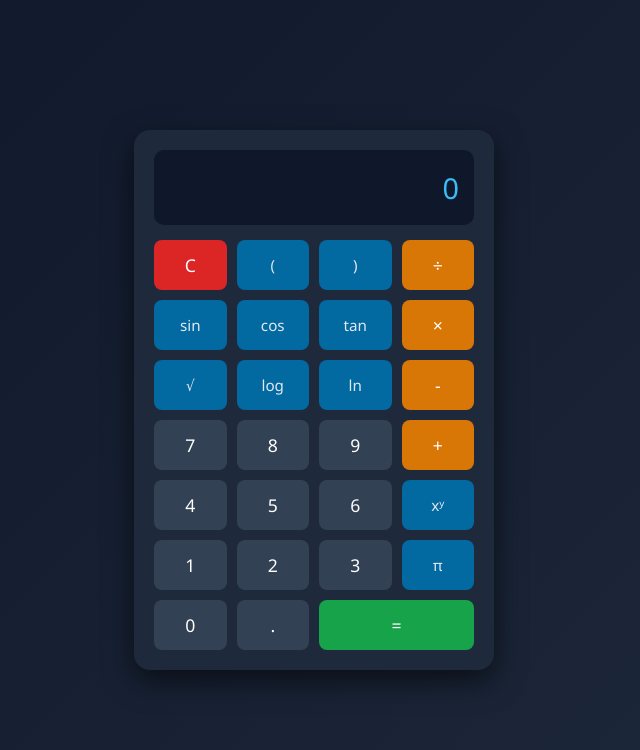
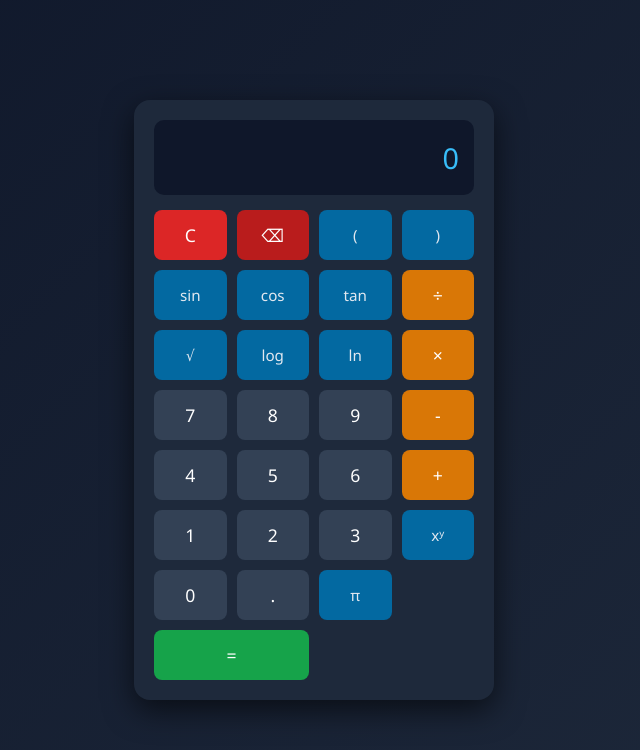
Before and after one commit to gemechureta94-lab/calculatoor, a website: page index.html in a window 1280 px wide. Shown: the whole page, without its empty margins (326-966 px from the left). Drawn offline with Linux system fonts and the light colour scheme.

Commit message:
Update index.html

```diff
--- a/index.html
+++ b/index.html
@@ -100,6 +100,15 @@
             background: #ef4444;
         }
 
+        .btn-back {
+            background: #b91c1c;
+            color: #fff;
+        }
+
+        .btn-back:hover {
+            background: #dc2626;
+        }
+
         .btn-equal {
             background: #16a34a;
             color: #fff;
@@ -116,47 +125,49 @@
     <div class="calculator">
         <input type="text" class="display" id="display" value="0" disabled>
         <div class="buttons">
-            <!-- Scientific & Advanced Functions -->
+            <!-- Clear & Backspace -->
             <button class="btn-clear" onclick="clearDisplay()">C</button>
+            <button class="btn-back" onclick="deleteChar()">⌫</button>
             <button class="btn-sci" onclick="appendValue('(')">(</button>
             <button class="btn-sci" onclick="appendValue(')')">)</button>
-            <button class="btn-operator" onclick="appendValue('/')">&divide;</button>
 
+            <!-- Scientific Functions -->
             <button class="btn-sci" onclick="appendSci('Math.sin(', 'sin(')">sin</button>
             <button class="btn-sci" onclick="appendSci('Math.cos(', 'cos(')">cos</button>
             <button class="btn-sci" onclick="appendSci('Math.tan(', 'tan(')">tan</button>
-            <button class="btn-operator" onclick="appendValue('*')">&times;</button>
+            <button class="btn-operator" onclick="appendValue('/')">&divide;</button>
 
             <button class="btn-sci" onclick="appendSci('Math.sqrt(', '√(')">&#8730;</button>
             <button class="btn-sci" onclick="appendSci('Math.log10(', 'log(')">log</button>
             <button class="btn-sci" onclick="appendSci('Math.log(', 'ln(')">ln</button>
-            <button class="btn-operator" onclick="appendValue('-')">-</button>
+            <button class="btn-operator" onclick="appendValue('*')">&times;</button>
 
             <button onclick="appendValue('7')">7</button>
             <button onclick="appendValue('8')">8</button>
             <button onclick="appendValue('9')">9</button>
-            <button class="btn-operator" onclick="appendValue('+')">+</button>
+            <button class="btn-operator" onclick="appendValue('-')">-</button>
 
             <button onclick="appendValue('4')">4</button>
             <button onclick="appendValue('5')">5</button>
             <button onclick="appendValue('6')">6</button>
-            <button class="btn-sci" onclick="appendValue('**')">xʸ</button>
+            <button class="btn-operator" onclick="appendValue('+')">+</button>
 
             <button onclick="appendValue('1')">1</button>
             <button onclick="appendValue('2')">2</button>
             <button onclick="appendValue('3')">3</button>
-            <button class="btn-sci" onclick="appendValue('Math.PI', 'π')">π</button>
+            <button class="btn-sci" onclick="appendValue('**')">xʸ</button>
 
             <button onclick="appendValue('0')">0</button>
             <button onclick="appendValue('.')">.</button>
+            <button class="btn-sci" onclick="appendValue('Math.PI', 'π')">π</button>
             <button class="btn-equal" onclick="calculate()">=</button>
         </div>
     </div>
 
     <script>
         const display = document.getElementById('display');
-        let expression = ''; // Herrega sirrii JavaScriptaf tajaajilu
-        let displayValue = ''; // Skiriinii irratti mul'atu
+        let expression = '';
+        let displayValue = '';
 
         function appendValue(val) {
             if (display.value === '0' && val !== '.') {
@@ -186,11 +197,23 @@
             display.value = '0';
         }
 
+        // Mallattoo dhumarratti jiru tokko qofa haquuf (Backspace)
+        function deleteChar() {
+            if (displayValue.length > 1) {
+                displayValue = displayValue.slice(0, -1);
+                expression = expression.slice(0, -1);
+            } else {
+                displayValue = '';
+                expression = '';
+                display.value = '0';
+                return;
+            }
+            display.value = displayValue;
+        }
+
         function calculate() {
             try {
-                // Herregicha herreguuf eval fayyadamne
                 let result = eval(expression);
-                // Gatii herregame xumuraa sirriitti qindeeffachuu (Decimal places)
                 result = Math.round(result * 100000000) / 100000000;
                 display.value = result;
                 expression = result.toString();
```
